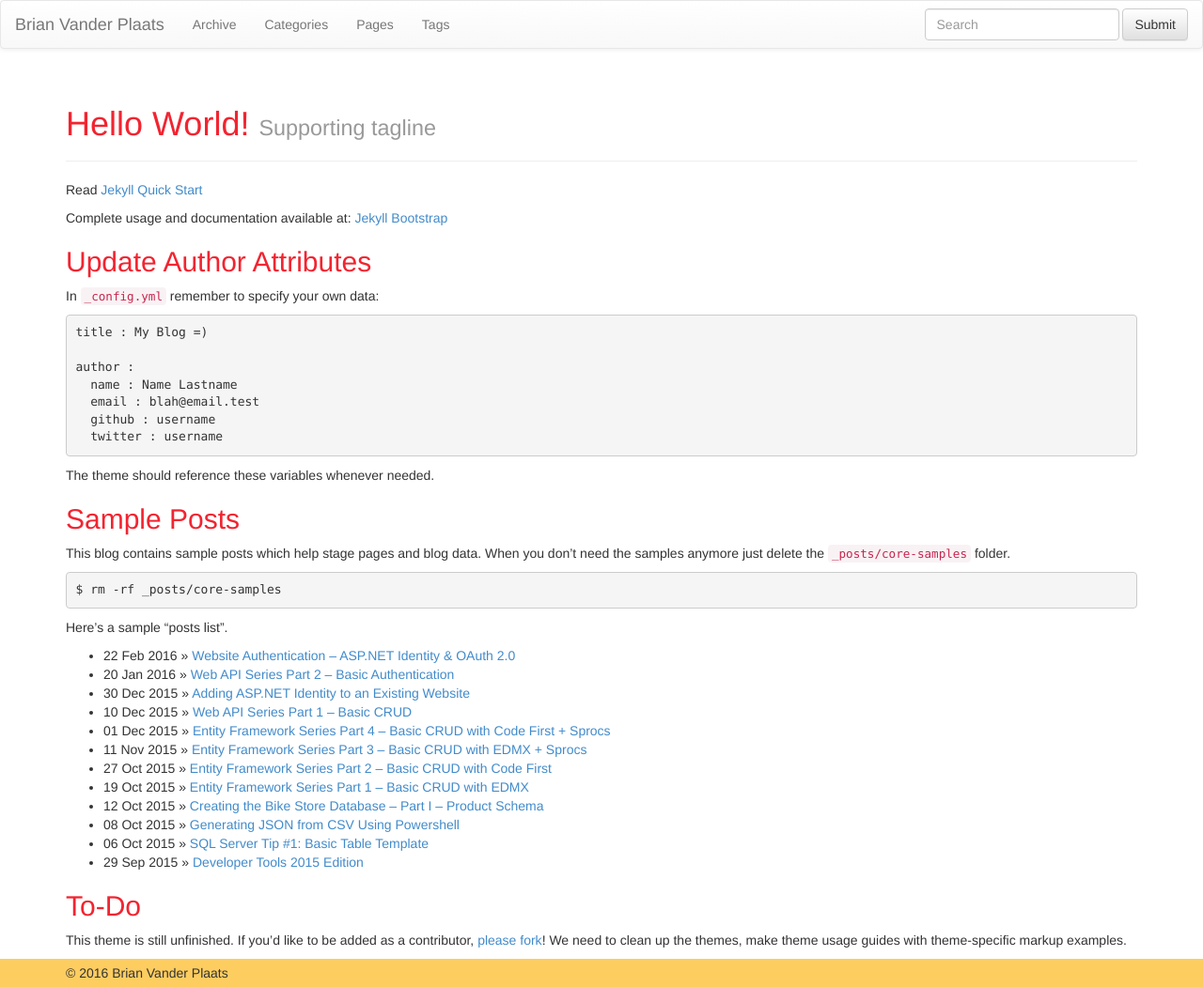
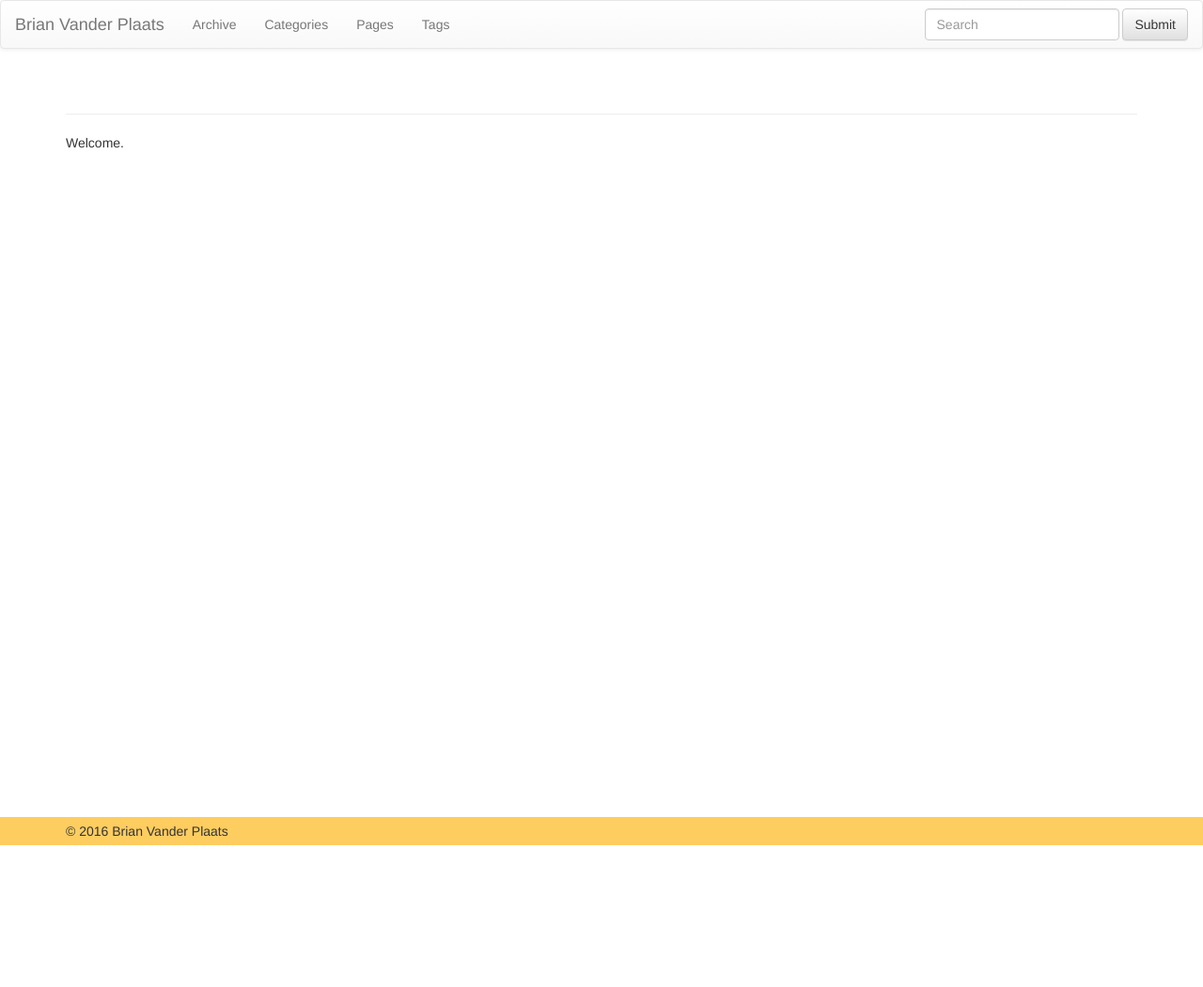
Before and after one commit to brianvp/brianvp.github.com, a Jekyll site: the page built from index.md, in a window 1280 px wide. Shown: the whole page at 94% size. Built offline with Jekyll 4.4.1, drawn with Linux system fonts in a browser that asks for light colours; nearby versions of some CDN libraries; after the commit the page ends 900 px from its top, so only the background shows below that.

Commit message:
replace default landing page

```diff
--- a/index.md
+++ b/index.md
@@ -1,44 +1,5 @@
 ---
 layout: page
-title: Hello World!
-tagline: Supporting tagline
 ---
-{% include JB/setup %}
 
-Read [Jekyll Quick Start](http://jekyllbootstrap.com/usage/jekyll-quick-start.html)
-
-Complete usage and documentation available at: [Jekyll Bootstrap](http://jekyllbootstrap.com)
-
-## Update Author Attributes
-
-In `_config.yml` remember to specify your own data:
-
-    title : My Blog =)
-
-    author :
-      name : Name Lastname
-      email : blah@email.test
-      github : username
-      twitter : username
-
-The theme should reference these variables whenever needed.
-
-## Sample Posts
-
-This blog contains sample posts which help stage pages and blog data.
-When you don't need the samples anymore just delete the `_posts/core-samples` folder.
-
-    $ rm -rf _posts/core-samples
-
-Here's a sample "posts list".
-
-<ul class="posts">
-  {% for post in site.posts %}
-    <li><span>{{ post.date | date_to_string }}</span> &raquo; <a href="{{ BASE_PATH }}{{ post.url }}">{{ post.title }}</a></li>
-  {% endfor %}
-</ul>
-
-## To-Do
-
-This theme is still unfinished. If you'd like to be added as a contributor, [please fork](http://github.com/plusjade/jekyll-bootstrap)!
-We need to clean up the themes, make theme usage guides with theme-specific markup examples.
+Welcome.
```
